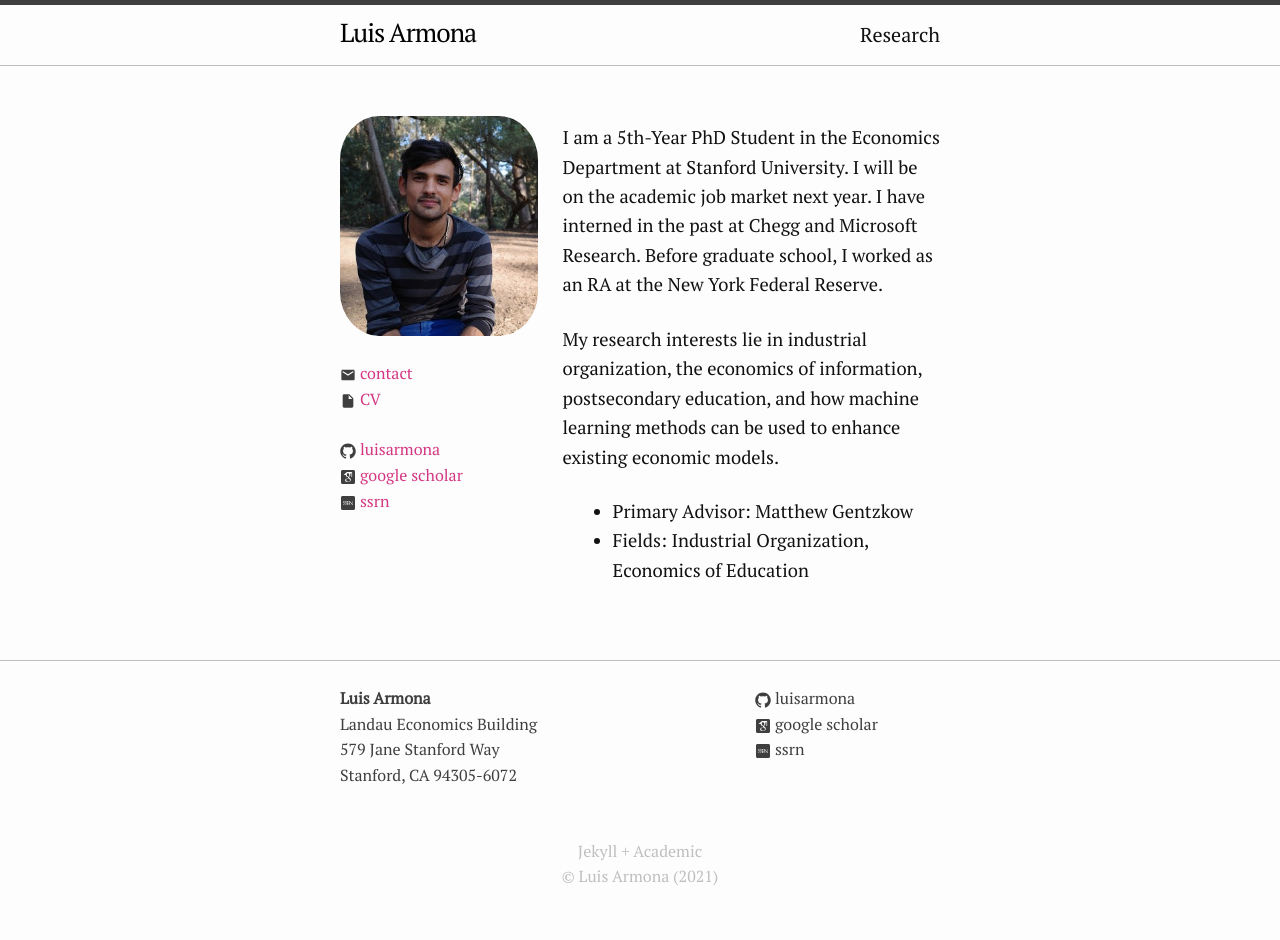
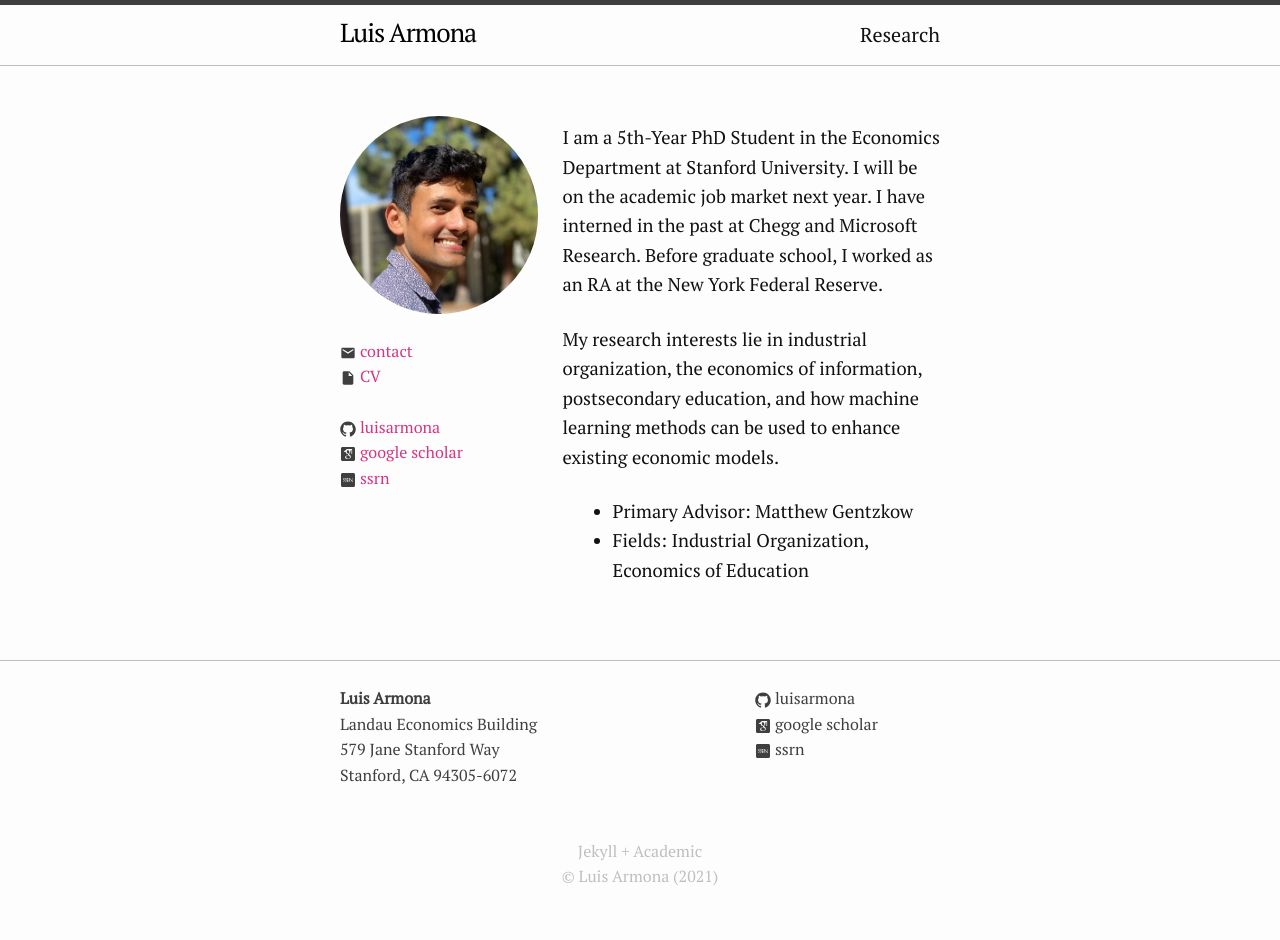
Before and after one commit to luisarmona/luisarmona.github.io, a Jekyll site: the page built from index.markdown, in a window 1280 px wide. Built offline with Jekyll 4.4.1, drawn with Linux system fonts in a browser that asks for light colours.

Commit message:
updated res/pic

```diff
--- a/_layouts/about.html
+++ b/_layouts/about.html
@@ -5,7 +5,7 @@ layout: default
   <div class="about-col about-col-1">
 
     {% if site.github_username %}
-    <img style="border-radius: 20%;" src="images/luis_ggcrop.jpg" alt="{{ site.author }}">
+    <img style="border-radius: 50%;" src="images/luis_portrait.jpg" alt="{{ site.author }}">
     {% endif %}
 
     <ul class="contact-list">
```
Also changed, not shown: images/luis_portrait.jpg (added), 1 other file.
